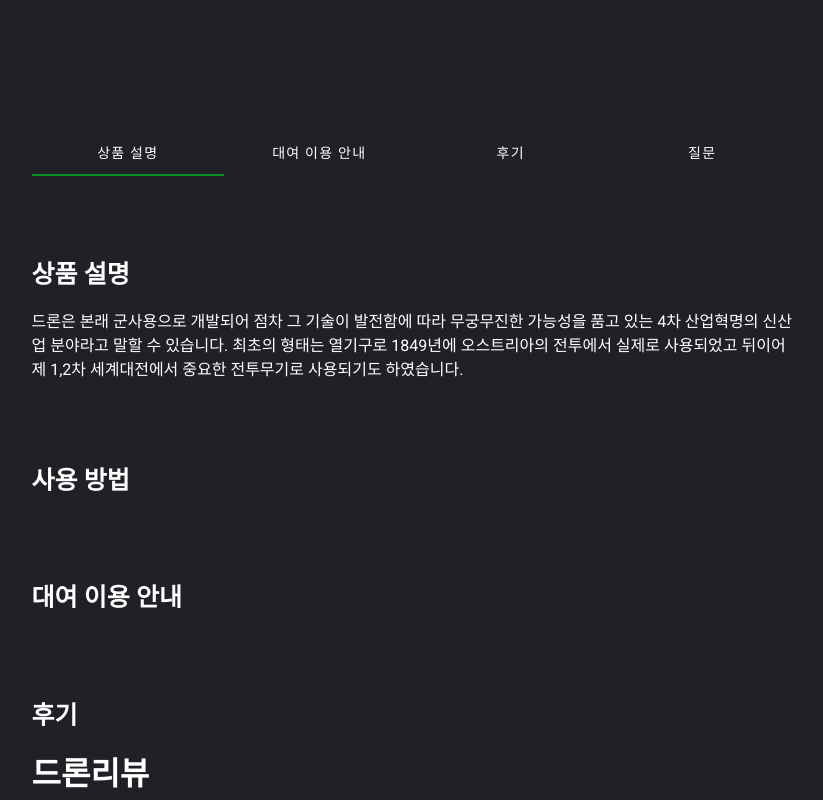
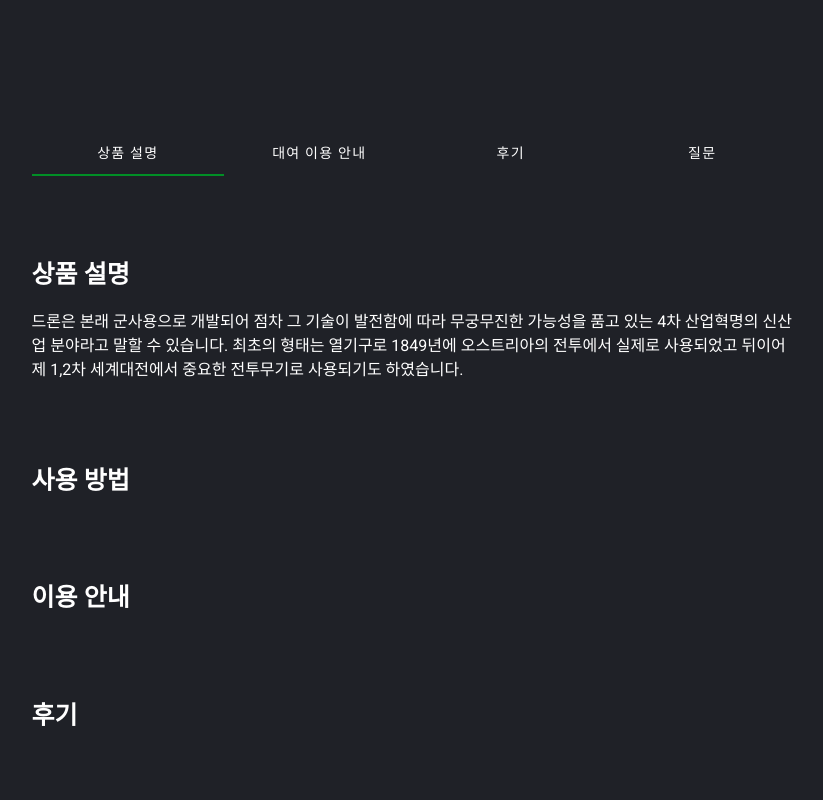
Before and after one commit to yeseul4072/CatchCam, a Vue app in the folder frontend/: page /drone/1 in a window 1280 px wide. Shown: the part 660-1460 px from the top of the page, without its empty margins (28-851 px from the left). Built offline with nearby package versions, Linux system fonts and the light colour scheme; a web font is replaced by a local one.

Commit message:
﻿Feat: 컴포넌트 관계 변경

```diff
--- a/frontend/src/components/droneintro/DroneSpec.vue
+++ /dev/null
@@ -1,88 +0,0 @@
-<template>
-  <v-container class="dronespec">
-    <v-row>
-      <v-col cols="8">
-        <div class="text-h4 title">{{ drone.name }}</div>
-        <div class="text-h5">{{ drone.cost }}원 / 일</div>
-        <v-img :src="drone.image"></v-img>
-          <v-tabs
-            fixed-tabs
-            background-color="transparent"
-            color="#018F26"
-          >
-            <v-tab style="color:white">상품 설명</v-tab>
-            <v-tab style="color:white">대여 이용 안내</v-tab>
-            <v-tab style="color:white">후기</v-tab>
-            <v-tab style="color:white">질문</v-tab>
-          </v-tabs>
-        <div class="subtitle">상품 설명</div>
-        <div>{{ drone.description }}</div>
-
-        <div class="subtitle">사용 방법</div>
-        <div class="subtitle">대여 이용 안내</div>
-        <div class="subtitle">후기</div>
-        <Reviews/>
-        <div class="subtitle">질문</div>
-
-      </v-col>
-      <v-col class="pl-10" cols="4">
-        <Rental/>
-      </v-col>
-    </v-row>
-  </v-container>
-</template>
-
-<script>
-// import axios from 'axios'
-import Rental from '@/components/droneintro/Rental'
-import Reviews from '@/components/droneintro/Reviews'
-
-
-export default {
-  name: "DroneSpec",
-  components: {
-    Rental,
-    Reviews,
-  },
-  data() {
-    return {
-      drone: {
-        name: "캐치캠 v1.0",
-        description:
-          "드론은 본래 군사용으로 개발되어 점차 그 기술이 발전함에 따라 무궁무진한 가능성을 품고 있는 4차 산업혁명의 신산업 분야라고 말할 수 있습니다. 최초의 형태는 열기구로 1849년에 오스트리아의 전투에서 실제로 사용되었고 뒤이어 제 1,2차 세계대전에서 중요한 전투무기로 사용되기도 하였습니다.",
-        image: require("@/assets/drone4.png"),
-        cost: 50000,
-      },
-    };
-  },
-  // created () {
-  //   axios.get('')
-  //   .then (res => {
-
-  //   })
-  //   .catch (res => {
-
-  //   })
-  // }
-};
-</script>
-
-<style scoped>
-.dronespec {
-  margin-top: 5vh;
-}
-.title {
-  font-weight: 900;
-  height: 50px;
-  margin-top: 10vh;
-}
-.subtitle {
-  margin-top: 10vh;
-  margin-bottom: 2vh;
-  font-size: 25px;
-  font-weight: bold;
-}
-.map_wrap {
-  width: 1%;
-}
-</style>
--- a/frontend/src/components/droneintro/Reviews.vue
+++ b/frontend/src/components/droneintro/Reviews.vue
@@ -1,6 +1,5 @@
 <template>
   <div>
-    <h1>드론리뷰</h1>
   </div>
 </template>
 
@@ -12,19 +11,15 @@ export default {
       review: {
         content: "아ㅏㅏ니ㅣㅣㅣㅣㅣ",
         user: "쇼메이커",
-        created_at: "2020. 11. 03. 21:01:09",
+        created_date: "2020. 11. 03. 21:01:09",
+        modify_date: "2020. 11. 03. 21:01:09",
+        star_rate: 3.5,
       },
-      // {
-      //     title: '강남점',
-      //     address: '서울특별시 강남구 논현동 138-30',
-      //     phone: '02-3429-5487',
-      //     hourfrom: 9,
-      //     hourto: 17
-      // }
     };
   },
 };
 </script>
 
-<style>
+<style scoped>
+
 </style>
--- a/frontend/src/views/DroneIntro.vue
+++ b/frontend/src/views/DroneIntro.vue
@@ -1,23 +1,89 @@
 <template>
-  <div>
-      <DroneSpec />
-      <Reviews />
-  </div>
+  <v-container class="droneintro">
+    <v-row>
+      <v-col cols="8">
+        <div class="text-h4 title">{{ drone.name }}</div>
+        <div class="text-h5">{{ drone.cost }}원 / 일</div>
+        <v-img :src="drone.image"></v-img>
+          <v-tabs
+            fixed-tabs
+            background-color="transparent"
+            color="#018F26"
+          >
+            <v-tab style="color:white">상품 설명</v-tab>
+            <v-tab style="color:white">대여 이용 안내</v-tab>
+            <v-tab style="color:white">후기</v-tab>
+            <v-tab style="color:white">질문</v-tab>
+          </v-tabs>
+        <div class="subtitle">상품 설명</div>
+        <div>{{ drone.description }}</div>
+
+        <div class="subtitle">사용 방법</div>
+        <div class="subtitle">이용 안내</div>
+        <div class="subtitle">후기</div>
+        <Reviews :droneId="drone_id"/>
+        <div class="subtitle">질문</div>
+
+      </v-col>
+      <v-col class="pl-10" cols="4">
+        <Rental/>
+      </v-col>
+    </v-row>
+  </v-container>
 </template>
 
 <script>
-import DroneSpec from '@/components/droneintro/DroneSpec'
+// import axios from 'axios'
+import Rental from '@/components/droneintro/Rental'
 import Reviews from '@/components/droneintro/Reviews'
 
+
 export default {
-    name: 'DroneIntro',
-    components: {
-        DroneSpec,
-        Reviews
-    }
-}
+  name: "DroneIntro",
+  components: {
+    Rental,
+    Reviews,
+  },
+  data() {
+    return {
+      drone: {
+        id: 0,
+        name: "캐치캠 v1.0",
+        description:
+          "드론은 본래 군사용으로 개발되어 점차 그 기술이 발전함에 따라 무궁무진한 가능성을 품고 있는 4차 산업혁명의 신산업 분야라고 말할 수 있습니다. 최초의 형태는 열기구로 1849년에 오스트리아의 전투에서 실제로 사용되었고 뒤이어 제 1,2차 세계대전에서 중요한 전투무기로 사용되기도 하였습니다.",
+        image: require("@/assets/drone4.png"),
+        cost: 50000,
+      },
+    };
+  },
+  // created () {
+  //   axios.get('')
+  //   .then (res => {
+
+  //   })
+  //   .catch (res => {
+
+  //   })
+  // }
+};
 </script>
 
-<style>
-
+<style scoped>
+.droneintro {
+  margin-top: 5vh;
+}
+.title {
+  font-weight: 900;
+  height: 50px;
+  margin-top: 10vh;
+}
+.subtitle {
+  margin-top: 10vh;
+  margin-bottom: 2vh;
+  font-size: 25px;
+  font-weight: bold;
+}
+.map_wrap {
+  width: 1%;
+}
 </style>
```
